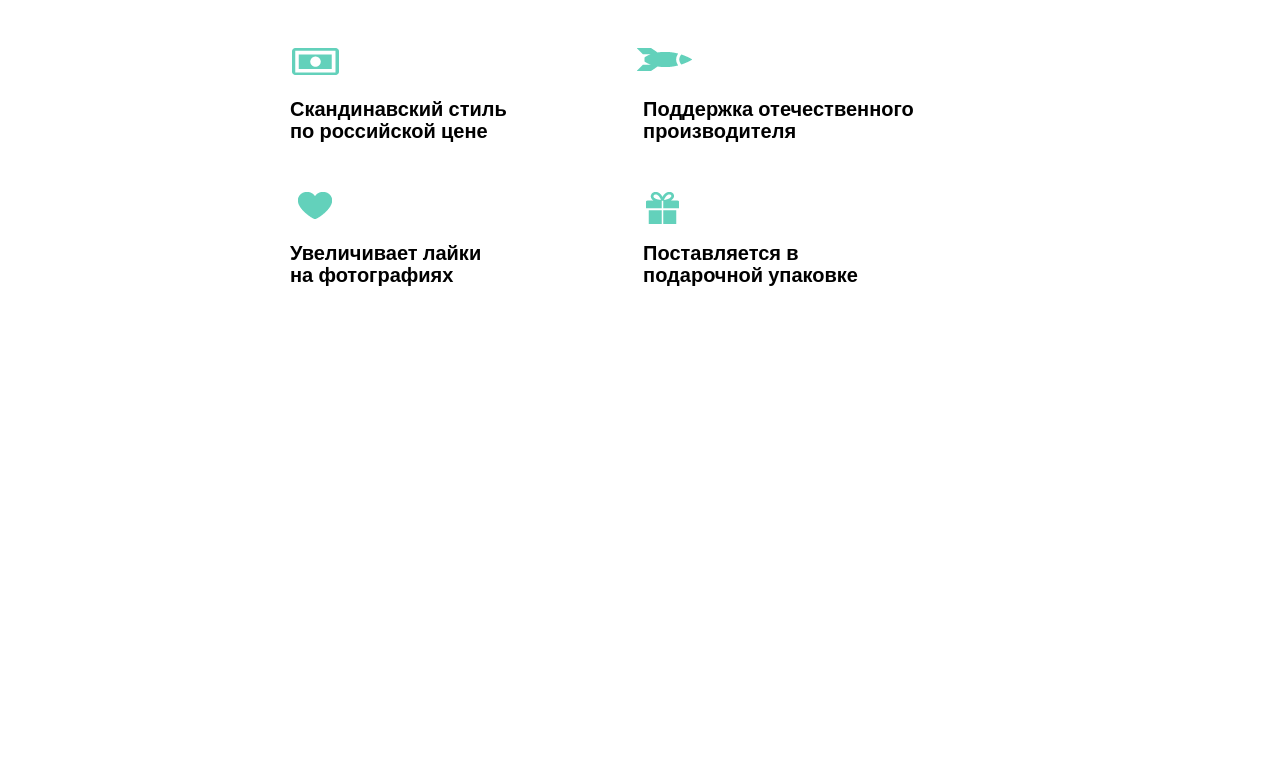
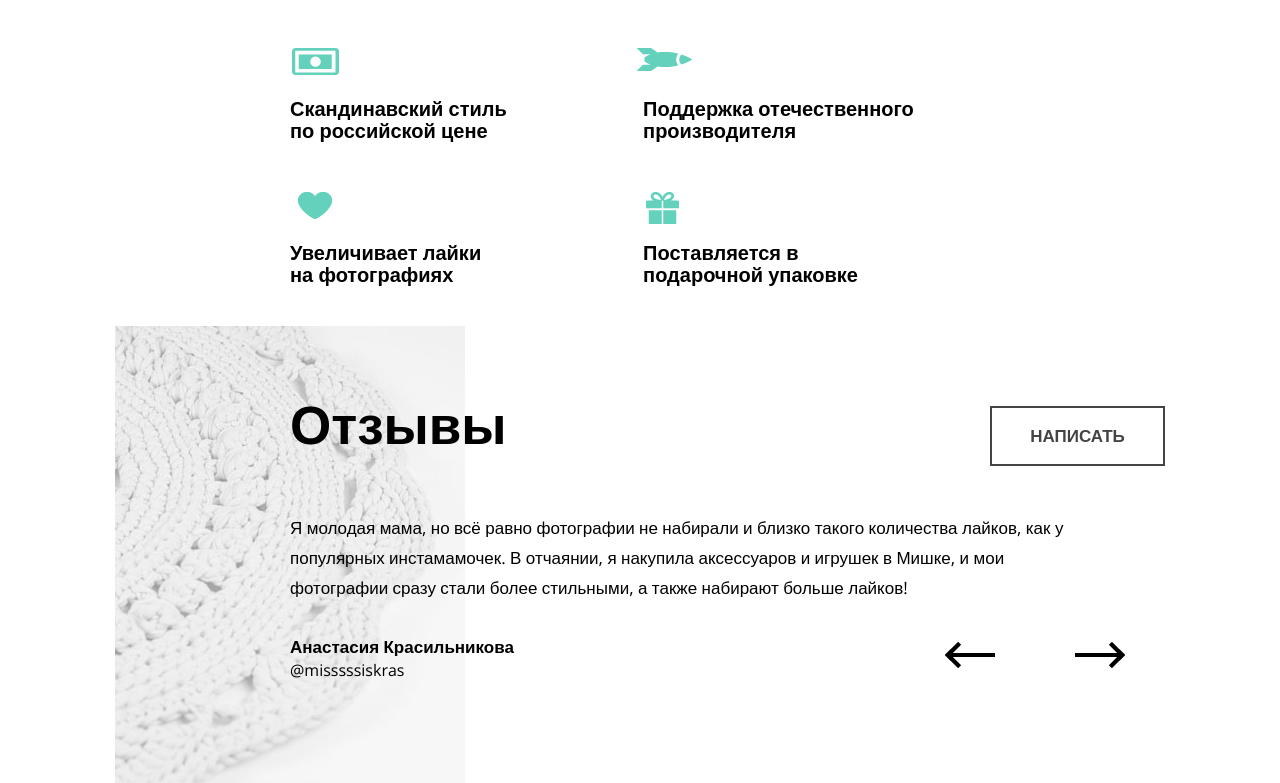
Before and after one commit to sabanin-k/mishka, a React (Create React App) app: page / in a window 1280 px wide. Shown: the part 1932-2715 px from the top of the page. Before the commit the page ends 2258 px from the top, so only its background shows below. Built offline with nearby package versions, Linux system fonts and the light colour scheme.

Commit message:
Add desktop Comments

```diff
--- /dev/null
+++ b/src/components/Comments/Comments.module.scss
@@ -0,0 +1,85 @@
+@import "../../utils/mediaQueries.scss";
+@import "../../utils/pixelsToRem.scss";
+@import "../../utils/colors.scss";
+
+.container {
+    height: rem(457);
+    position: relative;
+    max-width: rem(1150);
+    margin: 0 auto;
+    padding: rem(25) rem(50) 0 rem(225);
+    background-image: url('../../assets/jpg/review.jpg');
+    background-repeat: no-repeat;
+    background-position: 50px 0;
+
+    @media (max-width: $mobile) {
+        max-width: rem(320);
+        padding: 0 rem(30);
+    }
+}
+
+.textContainer {
+    min-height: rem(275);
+    display: flex;
+    flex-direction: column;
+    justify-content: space-between;
+}
+
+.h2 {
+    font-size: rem(53);
+    line-height: rem(57);
+}
+
+.p {
+    max-width: rem(780);
+    font-size: rem(17);
+    line-height: rem(30);
+}
+
+.authorArrows {
+    width: 100%;
+    display: flex;
+    justify-content: space-between;
+}
+
+.name {
+    font-size: rem(17);
+    font-weight: bold;
+    margin-bottom: rem(5);
+}
+
+.arrows {
+    margin-top: rem(10);
+    & button {
+        width: rem(130);
+        height: rem(50);
+        background: transparent;
+        color: transparent;
+        border: none;
+        background-image: url('../../assets/png/arrow-right.png');
+        background-position: center;
+        background-repeat: no-repeat;
+
+        &:hover {
+            opacity: 0.7;
+        }
+        &:active {
+            opacity: 0.3;
+        }
+
+        @media (max-width: $mobile) {
+            border: 1px solid #ececec;
+        }
+    }
+}
+
+.leftArrow {
+    transform: rotate(180deg);
+}
+
+.button {
+    width: rem(175);
+    position: absolute;
+    top: 80px;
+    right: 50px;
+}
--- /dev/null
+++ b/src/components/Comments/Comments.tsx
@@ -0,0 +1,44 @@
+import { FC } from 'react'
+import Button from '../common/Button'
+import styles from './Comments.module.scss'
+
+export const Comments: FC = () => {
+    const handleClick = () => {
+        console.log('Написать has been pressed');
+    }
+
+    return (
+        <section>
+            <div className={styles.container}>
+                <div className={styles.textContainer}>
+                    <header>
+                        <h2 className={styles.h2}>Отзывы</h2>
+                    </header>
+                    <div>
+                        <p className={styles.p}>
+                            Я молодая мама, но всё равно фотографии
+                            не набирали и близко такого количества лайков,
+                            как у популярных инстамамочек. В отчаянии,
+                            я накупила аксессуаров и игрушек в Мишке,
+                            и мои фотографии сразу стали более стильными,
+                            а также набирают больше лайков!
+                        </p>
+                    </div>
+                    <div className={styles.authorArrows}>
+                        <div className={styles.author}>
+                            <p className={styles.name}>Анастасия Красильникова</p>
+                            <span className={styles.email}>@misssssiskras</span>
+                        </div>
+                        <div className={styles.arrows}>
+                            <button className={styles.leftArrow}>Left</button>
+                            <button>Right</button>
+                        </div>
+                    </div>
+                </div>
+                <div className={styles.button}>
+                    <Button text='Написать' handleClick={handleClick} />
+                </div>
+            </div>
+        </section>
+    )
+}
--- /dev/null
+++ b/src/components/Comments/index.ts
@@ -0,0 +1,3 @@
+import { Comments } from "./Comments";
+
+export default Comments;
--- a/src/pages/Home.tsx
+++ b/src/pages/Home.tsx
@@ -1,5 +1,6 @@
 import { FC } from 'react'
 import About from '../components/About'
+import Comments from '../components/Comments'
 import Header from '../components/Header'
 import WeekProduct from '../components/WeekProduct'
 
@@ -9,6 +10,7 @@ export const Home: FC = () => {
             <Header />
             <WeekProduct />
             <About />
+            <Comments />
         </>
     )
 }
```
Also changed, not shown: src/assets/jpg/review.jpg (added), src/assets/png/arrow-right.png (added).
